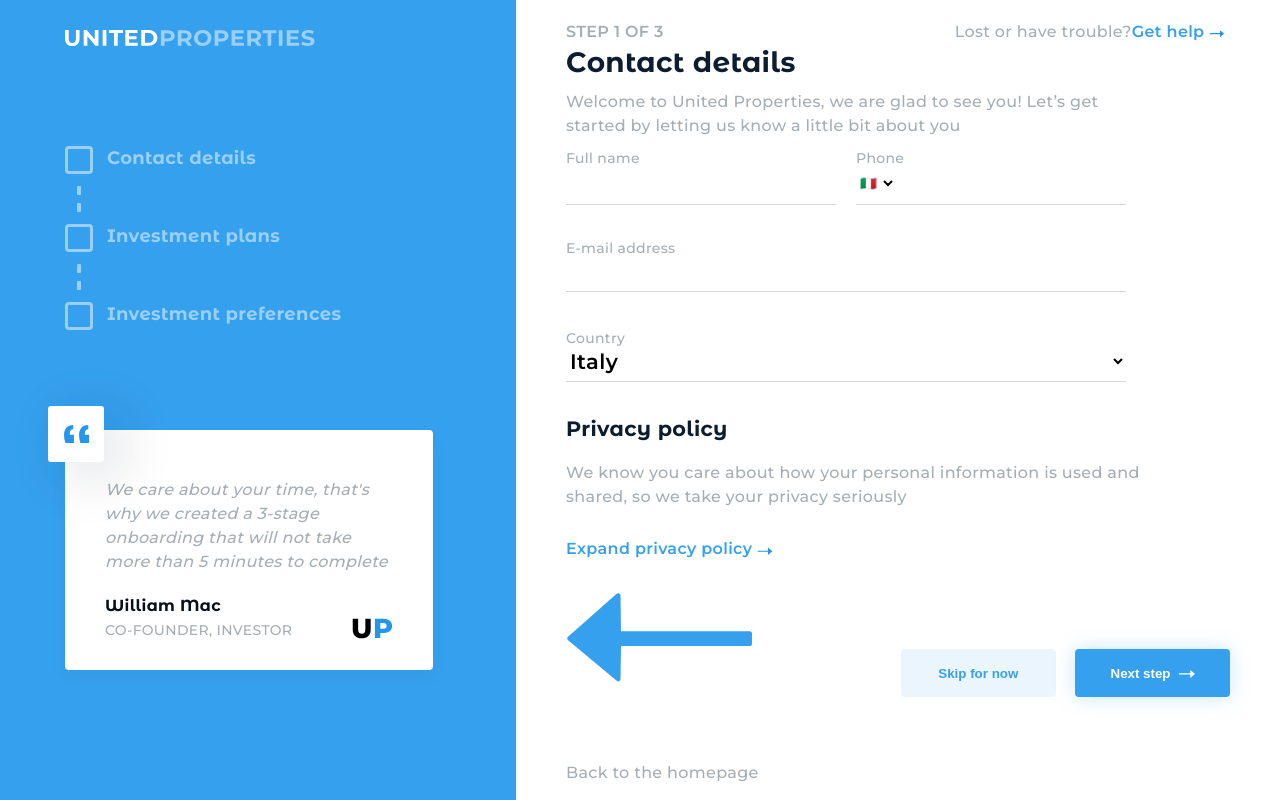
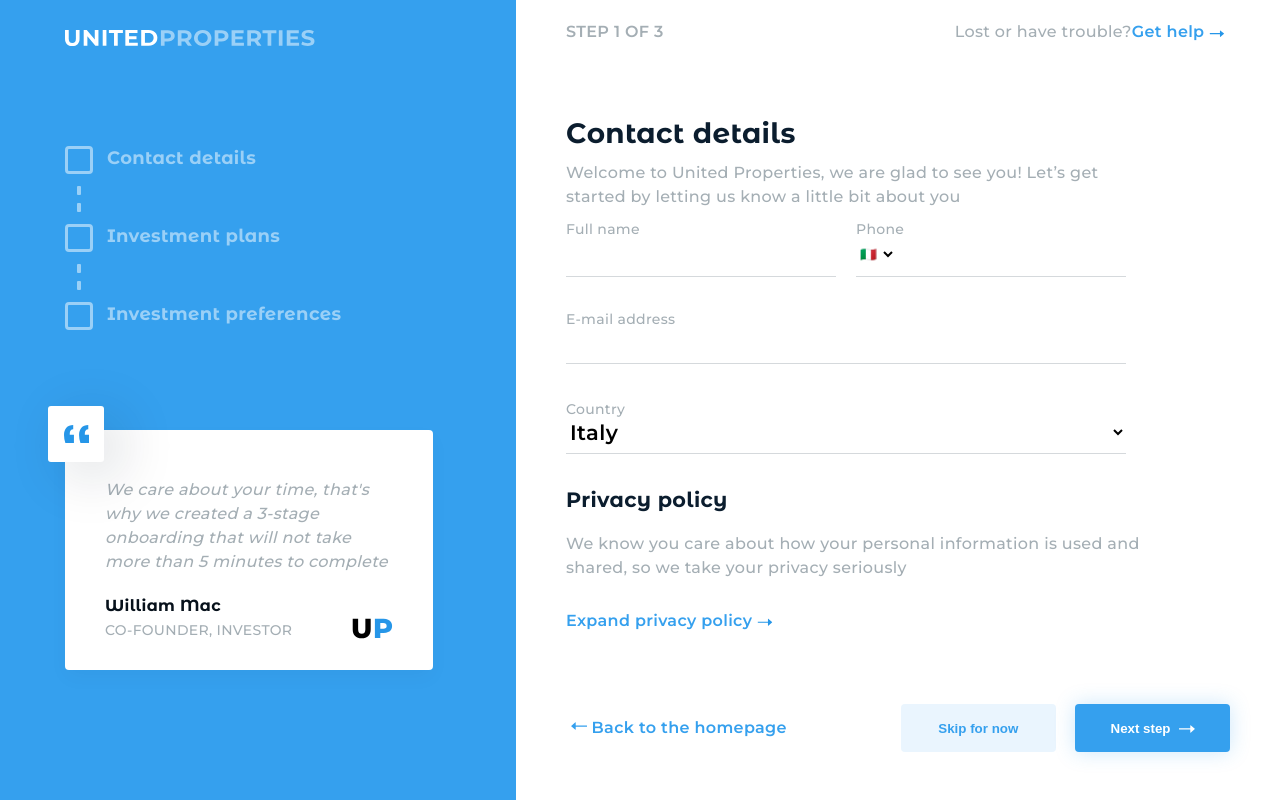
Before and after one commit to cavaglieridomenico/user-onboarding, a React (Create React App) app: page / in a window 1280 px wide. Built offline with nearby package versions, Linux system fonts and the light colour scheme.

Commit message:
[UPDATED] Created new Link Footer classes
The new classes separate the classes related to the link of the footer
from those of the link to the modals.

```diff
--- a/src/assets/style/footer.css
+++ b/src/assets/style/footer.css
@@ -2,6 +2,23 @@ footer {
   display: grid;
   grid-template-rows: auto auto;
   grid-template-columns: auto;
+}
+
+.link-to-page {
+  display: flex;
+  width: auto;
+  font-weight: 600;
+  cursor: pointer;
+}
+
+.link-to-page .arrow-container {
+  display: flex;
+  align-items: center;
+  margin: 0 0.3rem;
+}
+
+.link-to-page > p {
+  color: var(--primaryColor);
 }
 
 .btn-container {
--- a/src/components/Footer.js
+++ b/src/components/Footer.js
@@ -5,8 +5,8 @@ import arrow_right_W from '../assets/images/arrow_right_w.svg';
 const Footer = ({ homePage, nextPage }) => {
   return (
     <footer>
-      <Link className='link to-page' to={homePage}>
-        <div className='arrow-container to-page'>
+      <Link className='link-to-page' to={homePage}>
+        <div className='arrow-container'>
           <img src={arrow_left} alt='arrow-icon' />
         </div>
         <p>Back to the homepage</p>
```
